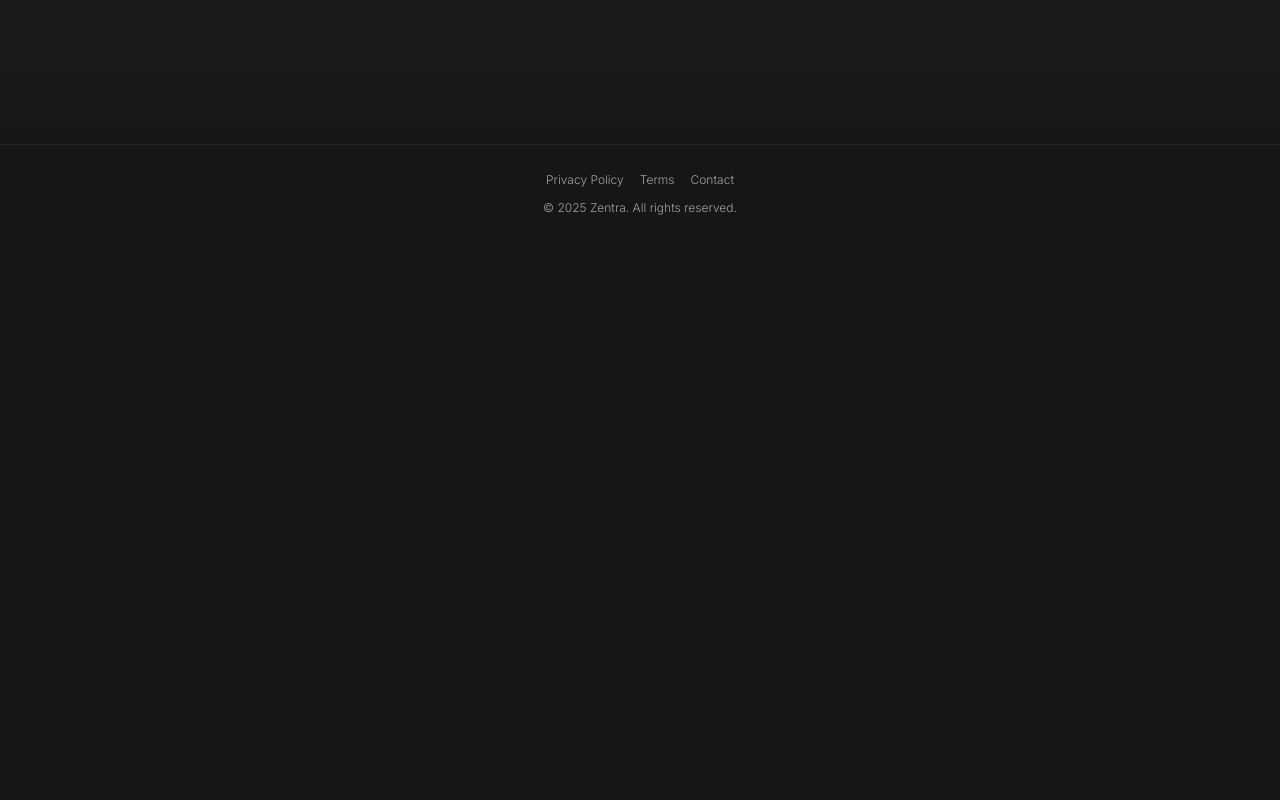
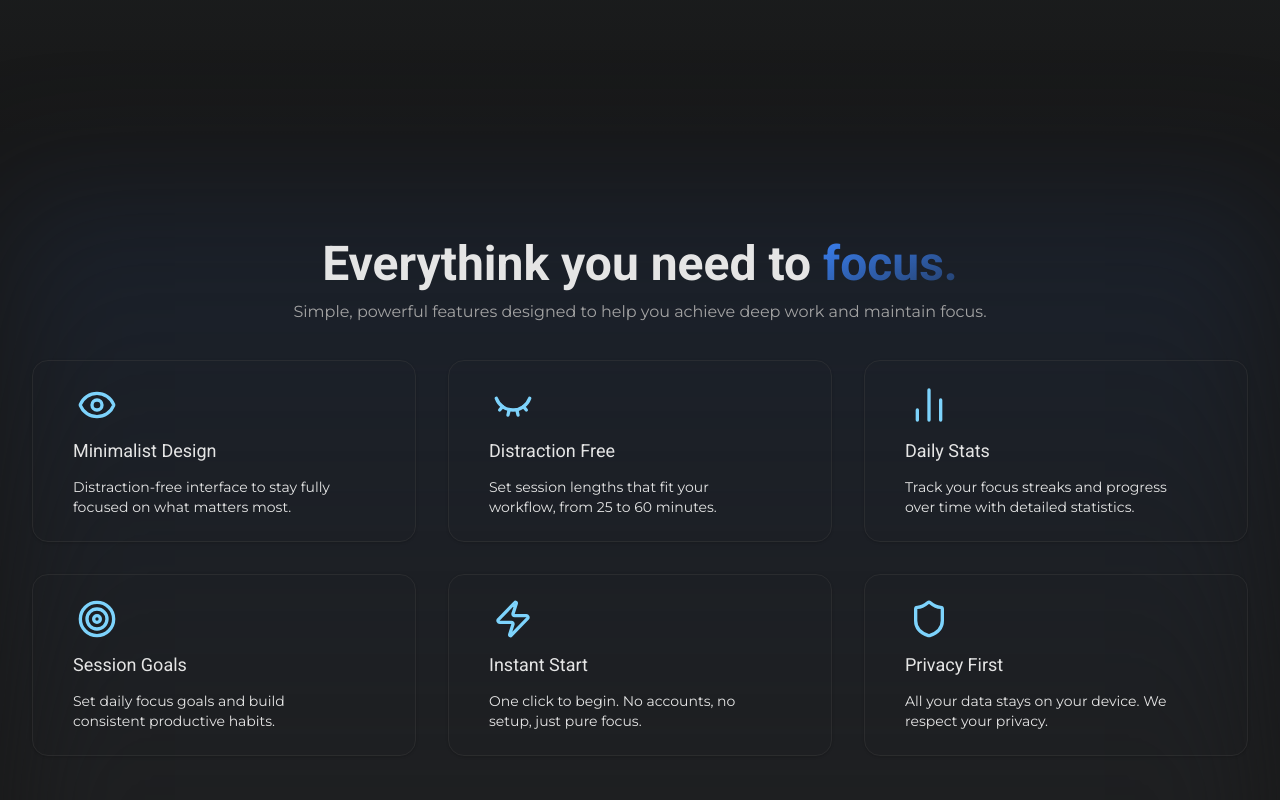
Before and after one commit to Marmo77/Zentra, a React (Vite) app: page / in a window 1280 px wide. Shown: the part 1620-2420 px from the top of the page. Before the commit the page ends 1844 px from the top, so only its background shows below. Built offline with nearby package versions, Linux system fonts and the light colour scheme.

Commit message:
features

```diff
--- a/src/components/Home.tsx
+++ b/src/components/Home.tsx
@@ -1,4 +1,5 @@
 import About from "./Home/About";
+import Features from "./Home/Features";
 import Hero from "./Home/Hero";
 
 const Home = () => {
@@ -6,6 +7,7 @@ const Home = () => {
     <section className="flex-1 flex flex-col">
       <Hero onStartFocusing={() => {}} onLearnMore={() => {}} />
       <About />
+      <Features />
     </section>
   );
 };
--- a/src/components/Home/About.tsx
+++ b/src/components/Home/About.tsx
@@ -49,7 +49,7 @@ const About = () => {
             </span>
             ?
           </h2>
-          <p className="max-w-3xl text-lg max-sm:text-base md:text-xl text-center text-foreground">
+          <p className="max-w-3xl text-sm max-sm:text-base md:text-base text-center text-muted-foreground">
             A minimalistic focus app for deep work. Calm design, ambient
             backgrounds, and a functionalites to help you achieve flow and be
             less distracted.
@@ -78,7 +78,7 @@ const Feature = ({ icon, title, description }: Feature) => {
             </div>
           </div>
           <div className="flex-1">
-            <h3 className="text-xl mb-2">{title}</h3>
+            <h3 className="text-xl font-semibold mb-2">{title}</h3>
             <p className="text-muted-foreground leading-relaxed">
               {description}
             </p>
--- a/src/components/Home/Features.tsx
+++ b/src/components/Home/Features.tsx
@@ -0,0 +1,88 @@
+import { Eye, EyeClosed, BarChart2, Target, Zap, Shield } from "lucide-react";
+import { Card, CardContent } from "../ui/card";
+
+interface FeatureCardprops {
+  icon: any;
+  title: string;
+  description: string;
+}
+
+const Features = () => {
+  const features: FeatureCardprops[] = [
+    {
+      icon: <Eye className="h-10 w-10 mx-1 text-accent" />,
+      title: "Minimalist Design",
+      description:
+        "Distraction-free interface to stay fully focused on what matters most.",
+    },
+    {
+      icon: <EyeClosed className="h-10 w-10 mx-1 text-accent" />,
+      title: "Distraction Free",
+      description:
+        "Set session lengths that fit your workflow, from 25 to 60 minutes.",
+    },
+    {
+      icon: <BarChart2 className="h-10 w-10 mx-1 text-accent" />,
+      title: "Daily Stats",
+      description:
+        "Track your focus streaks and progress over time with detailed statistics.",
+    },
+    {
+      icon: <Target className="h-10 w-10 mx-1 text-accent" />,
+      title: "Session Goals",
+      description:
+        "Set daily focus goals and build consistent productive habits.",
+    },
+    {
+      icon: <Zap className="h-10 w-10 mx-1 text-accent" />,
+      title: "Instant Start",
+      description:
+        "One click to begin. No accounts, no setup, just pure focus.",
+    },
+    {
+      icon: <Shield className="h-10 w-10 mx-1 text-accent" />,
+      title: "Privacy First",
+      description:
+        "All your data stays on your device. We respect your privacy.",
+    },
+  ];
+  return (
+    <section className="relative py-12" id="features">
+      <div className="absolute h-full w-full bg-primary/10 bg-linear-to-b from-background/10 to-muted pointer-events-none z-0 blur-3xl"></div>
+      <div className="flex flex-col max-w-7xl mx-auto gap-3 relative py-14 z-10 items-center">
+        <div className="flex flex-col gap-3 relative z-10 items-center mx-8">
+          <h2 className="text-5xl max-sm:text-4xl font-bold text-center text-secondary-foreground">
+            Everythink you need to{" "}
+            <span className="text-clip text-transparent bg-linear-to-br from-primary to-primary/30 bg-clip-text">
+              focus.
+            </span>
+          </h2>
+          <p className="max-w-3xl text-sm max-sm:text-base md:text-base text-center  text-muted-foreground ">
+            Simple, powerful features designed to help you achieve deep work and
+            maintain focus.
+          </p>
+        </div>
+        <div className="grid md:grid-cols-3 sm:grid-cols-2 grid-cols-1 py-6 gap-8 mx-8">
+          {features.map((feature, index) => (
+            <FeatureCard key={index} {...feature} />
+          ))}
+        </div>
+      </div>
+    </section>
+  );
+};
+
+const FeatureCard = ({ icon, title, description }: FeatureCardprops) => {
+  const Icon = icon;
+  return (
+    <Card className="max-w-md py-6 px-4 rounded-2xl bg-transparent border-border/40 border hover:border-accent transition-all duration-500">
+      <CardContent className="flex flex-col gap-3">
+        <div className="h-10 w-10 text-accent">{Icon}</div>
+        <h3 className="text-lg">{title}</h3>
+        <p className="text-sm pr-8 max-w-sm">{description}</p>
+      </CardContent>
+    </Card>
+  );
+};
+
+export default Features;
--- a/src/index.css
+++ b/src/index.css
@@ -1,4 +1,5 @@
 @import url('https://fonts.googleapis.com/css2?family=Inter:wght@300;400;500;600;700&display=swap');
+@import url('https://fonts.googleapis.com/css2?family=Montserrat:ital,wght@0,100..900;1,100..900&family=Roboto:ital,wght@0,100..900;1,100..900&display=swap');
 
 @import "tailwindcss";
 @import "tw-animate-css";
@@ -7,6 +8,8 @@
 
 @theme inline {
   --radius-sm: calc(var(--radius) - 4px);
+  --font-roboto: Roboto, sans-serif;
+  --font-montserrat: Montserrat, sans-serif;
   --radius-md: calc(var(--radius) - 2px);
   --radius-lg: var(--radius);
   --radius-xl: calc(var(--radius) + 4px);
@@ -210,6 +213,13 @@ body {
 
 }
 
+h1,h2,h3,h4,h5,h6{
+  @apply font-roboto;
+}
+p{
+  @apply font-montserrat
+}
+
 @keyframes smooth-bounce {
   0%, 100% {
     transform: translateY(5px);
```
